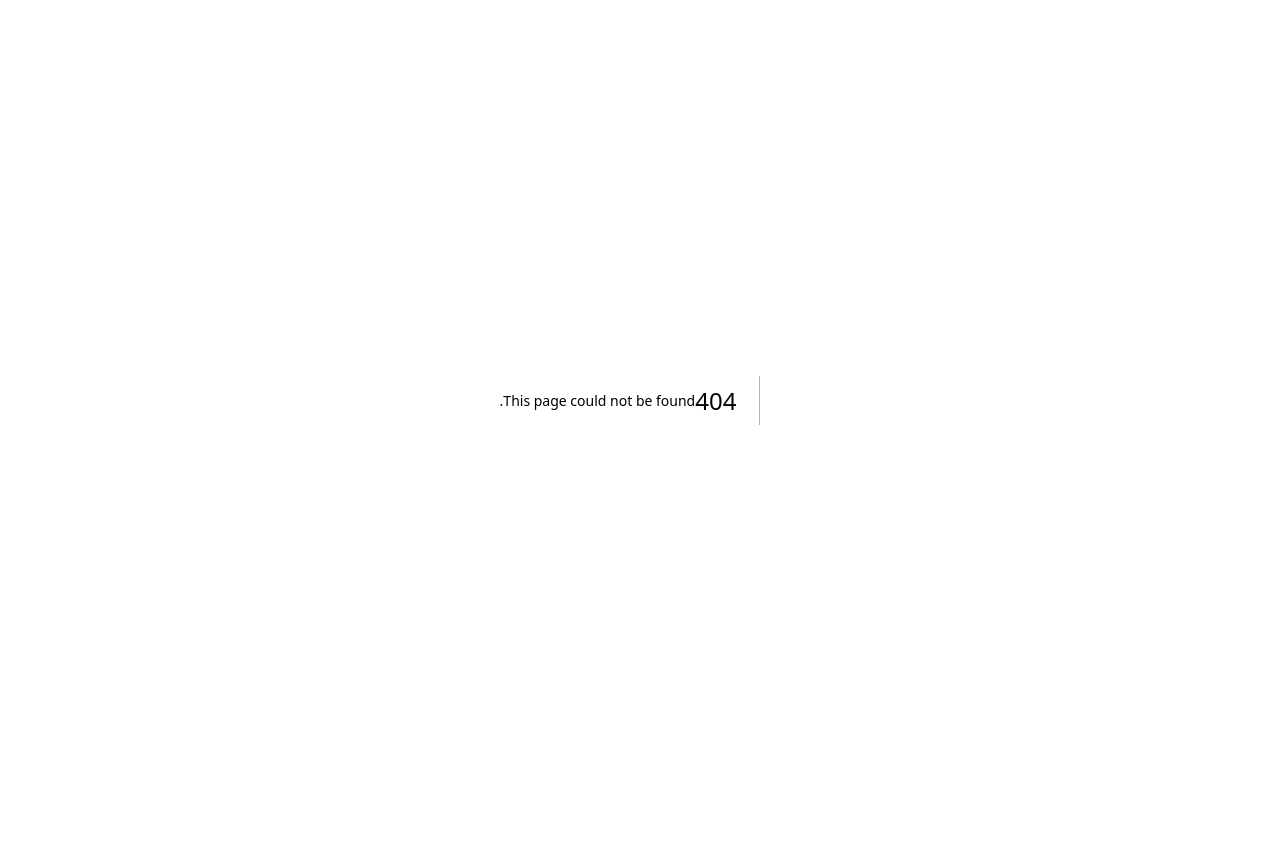
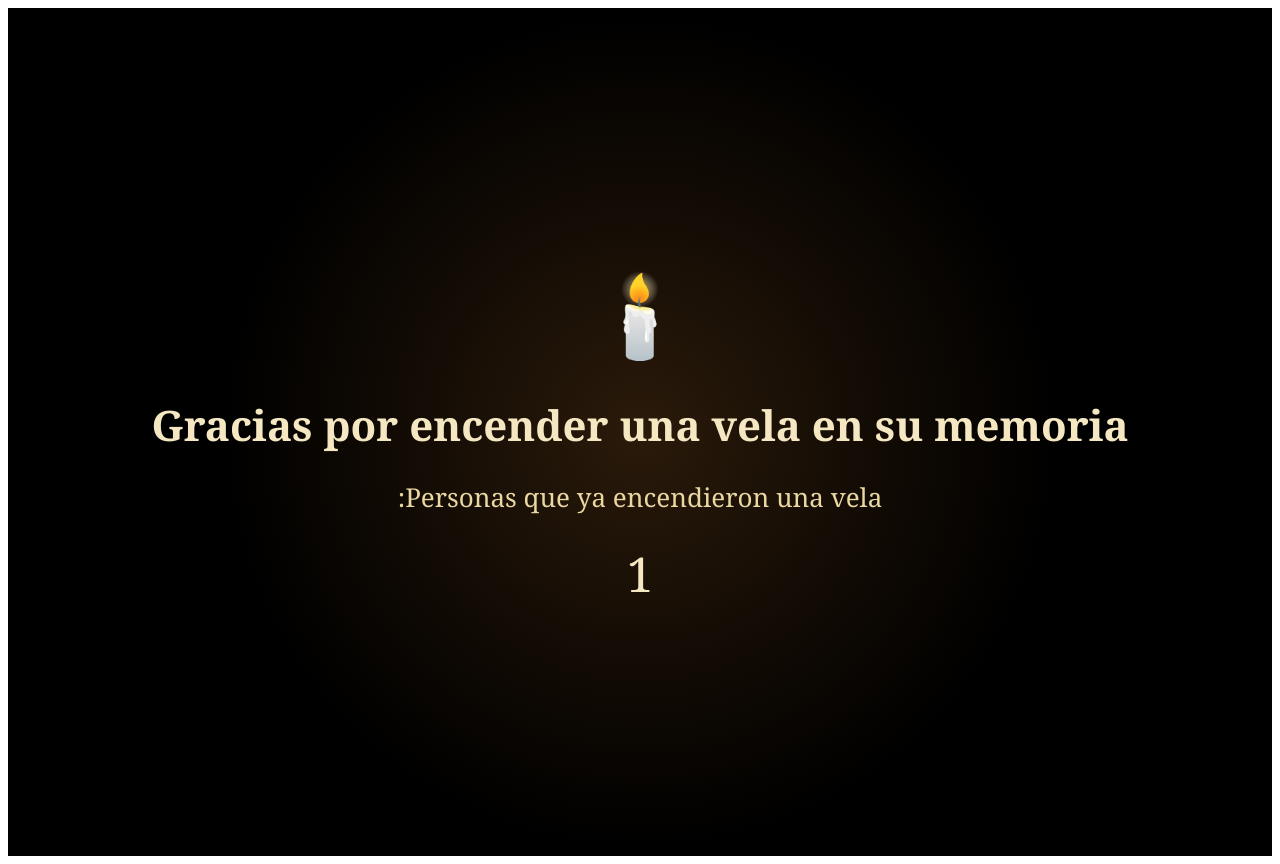
Before and after one commit to eljanankarpujj-sketch/memorial-2026-clean, a Next.js app: page /gracias in a window 1280 px wide. Before the commit this address had no page. Before the commit the page ends 800 px from the top, so only its background shows below. Built offline with nearby package versions, Linux system fonts and the light colour scheme.

Commit message:
Create page.tsx
Create page.tsx

```diff
--- /dev/null
+++ b/app/gracias/page.tsx
@@ -0,0 +1,48 @@
+"use client";
+
+import { useEffect, useState } from "react";
+
+export default function GraciasPage() {
+  const [count, setCount] = useState(0);
+
+  useEffect(() => {
+    const saved = localStorage.getItem("candleCount");
+    const current = saved ? parseInt(saved) : 0;
+
+    const newCount = current + 1;
+
+    localStorage.setItem("candleCount", newCount.toString());
+    setCount(newCount);
+  }, []);
+
+  return (
+    <main
+      style={{
+        background: "radial-gradient(circle at center, #2a1a0a 0%, #000 55%)",
+        color: "#f4e7c1",
+        minHeight: "100vh",
+        display: "flex",
+        alignItems: "center",
+        justifyContent: "center",
+        padding: "24px",
+        fontFamily: "Georgia, serif",
+      }}
+    >
+      <div style={{ textAlign: "center" }}>
+        <div style={{ fontSize: "80px", marginBottom: "20px" }}>🕯️</div>
+
+        <h1 style={{ fontSize: "42px", marginBottom: "20px" }}>
+          Gracias por encender una vela en su memoria
+        </h1>
+
+        <p style={{ fontSize: "26px", color: "#ead7a1" }}>
+          Personas que ya encendieron una vela:
+        </p>
+
+        <div style={{ fontSize: "48px", marginTop: "12px" }}>
+          {count}
+        </div>
+      </div>
+    </main>
+  );
+}
```
